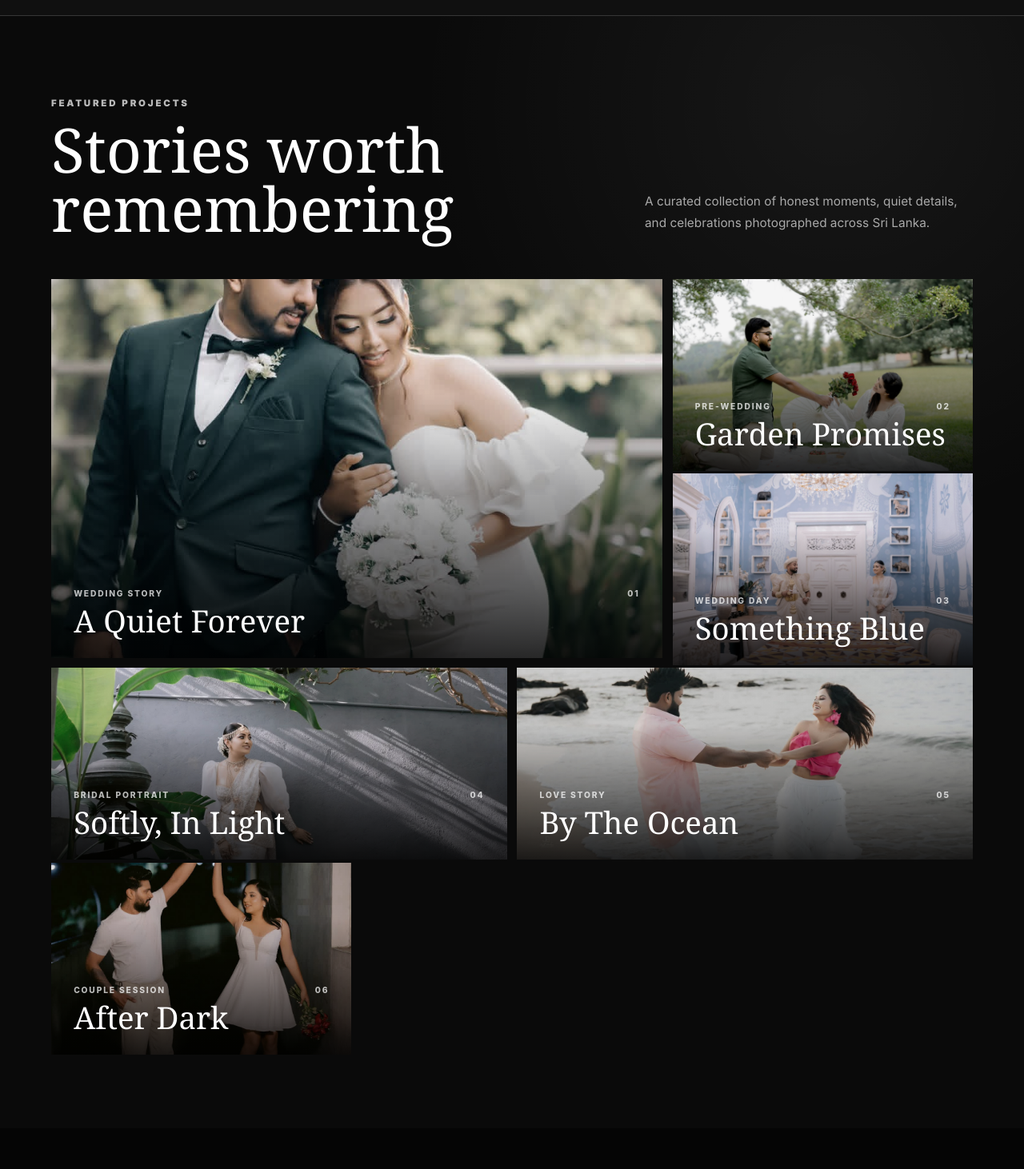
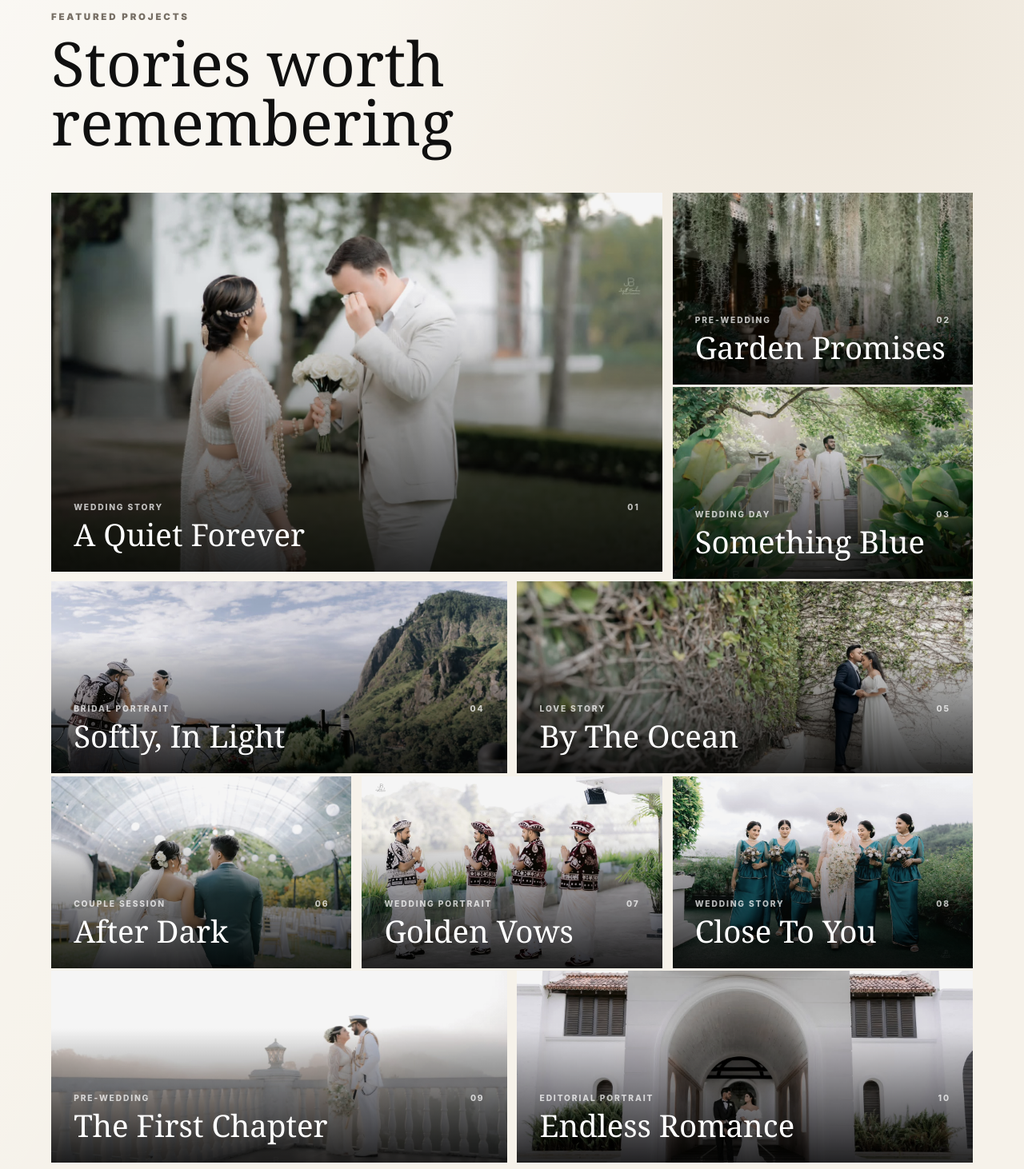
Before and after one commit to auricodesolutions/JB_Photography, a React (Vite) app: page / in a window 1280 px wide. Shown: the part 1668-3130 px from the top of the page at 80% size. Built offline with nearby package versions, Linux system fonts and the light colour scheme.

Commit message:
Update JB Photography website

```diff
--- a/src/App.jsx
+++ b/src/App.jsx
@@ -97,8 +97,8 @@ function App() {
           <>
             <Hero />
             <ExperienceSlider />
+            <Portfolio />
             <BrandRail />
-            <Portfolio />
             <Films />
             <JbReviews />
             <Booking />
--- a/src/components/Portfolio/Portfolio.css
+++ b/src/components/Portfolio/Portfolio.css
@@ -1,7 +1,8 @@
 .portfolio {
   position: relative;
   overflow: hidden;
-  background: #0a0a0a;
+  color: var(--ink);
+  background: var(--soft-white);
 }
 
 .portfolio::before {
@@ -9,17 +10,27 @@
   position: absolute;
   inset: 0;
   pointer-events: none;
-  background: radial-gradient(circle at 82% 8%, rgba(255, 255, 255, 0.055), transparent 32%);
+  background:
+    radial-gradient(circle at 82% 8%, rgba(155, 118, 72, 0.1), transparent 32%),
+    linear-gradient(120deg, rgba(255, 255, 255, 0.46), transparent 45%);
 }
 
 .portfolio .sectionHeader {
   position: relative;
 }
 
+.portfolio .sectionHeader h2 {
+  color: var(--ink);
+}
+
+.portfolio .eyebrow {
+  color: #776f65;
+}
+
 .portfolioIntro {
   max-width: 410px;
   margin: 0 0 5px;
-  color: #aaa;
+  color: #655f57;
   font-size: clamp(0.9rem, 1.2vw, 1.05rem);
   line-height: 1.75;
 }
@@ -53,7 +64,9 @@
 }
 
 .project4,
-.project5 {
+.project5,
+.project9,
+.project10 {
   grid-column: span 6;
 }
 
@@ -285,7 +298,9 @@
   .project,
   .project1,
   .project4,
-  .project5 {
+  .project5,
+  .project9,
+  .project10 {
     grid-column: auto;
     grid-row: auto;
   }
--- a/src/components/Portfolio/Portfolio.jsx
+++ b/src/components/Portfolio/Portfolio.jsx
@@ -42,10 +42,7 @@ function Portfolio() {
           <p className="eyebrow">Featured Projects</p>
           <h2>Stories worth remembering</h2>
         </div>
-        <p className="portfolioIntro">
-          A curated collection of honest moments, quiet details, and celebrations
-          photographed across Sri Lanka.
-        </p>
+
       </div>
 
       <div className="portfolioGrid">
--- a/src/data/siteData.js
+++ b/src/data/siteData.js
@@ -87,38 +87,62 @@ export const portfolio = [
   {
     title: "A Quiet Forever",
     tag: "Wedding Story",
-    image: asset("img (112).jpeg"),
+    image: asset("img (132).jpeg"),
     alt: "Bride and groom sharing a quiet moment in a garden",
   },
   {
     title: "Garden Promises",
     tag: "Pre-wedding",
-    image: asset("img (17).jpeg"),
+    image: asset("img (28).jpeg"),
     alt: "Couple enjoying a romantic garden picnic",
   },
   {
     title: "Something Blue",
     tag: "Wedding Day",
-    image: asset("img (70).jpeg"),
+    image: asset("img (32).jpeg"),
     alt: "Traditional wedding couple in an elegant blue room",
   },
   {
     title: "Softly, In Light",
     tag: "Bridal Portrait",
-    image: asset("img (68).jpeg"),
+    image: asset("img (104).jpeg"),
     alt: "Bride in traditional dress standing in soft garden light",
   },
   {
     title: "By The Ocean",
     tag: "Love Story",
-    image: asset("img (90).jpeg"),
+    image: asset("img (116).jpeg"),
     alt: "Couple laughing together on a quiet beach",
   },
   {
     title: "After Dark",
     tag: "Couple Session",
-    image: asset("img (7).jpeg"),
+    image: asset("img (154).jpeg"),
     alt: "Couple dancing together during an evening portrait session",
+  },
+  {
+    title: "Golden Vows",
+    tag: "Wedding Portrait",
+    image: asset("img (172).jpeg"),
+    alt: "Wedding couple photographed in warm golden light",
+  },
+  {
+    title: "Close To You",
+    tag: "Wedding Story",
+    image: asset("img (146).jpeg"),
+    alt: "Bride and groom sharing an intimate wedding-day moment",
+  },
+  {
+    title: "The First Chapter",
+    tag: "Pre-wedding",
+    image: asset("img (138).jpeg"),
+    alt: "Couple posing together during an elegant pre-wedding session",
+  },
+  {
+    title: "Endless Romance",
+    tag: "Editorial Portrait",
+    image: asset("img (71).jpeg"),
+    alt: "Romantic editorial portrait captured by JB Photography",
   },
 ];
 
@@ -239,7 +263,7 @@ export const reviews = [
     date: "June 02, 2025",
     title: "Golden Hour",
     name: "Sachini & Pasindu",
-    image: asset("img (68).jpeg"),
+    image: asset("img (67).jpeg"),
     text: "Professional, kind, and very supportive from planning to delivery. Our families loved the photographs and we will treasure them for years.",
   },
   {
```
